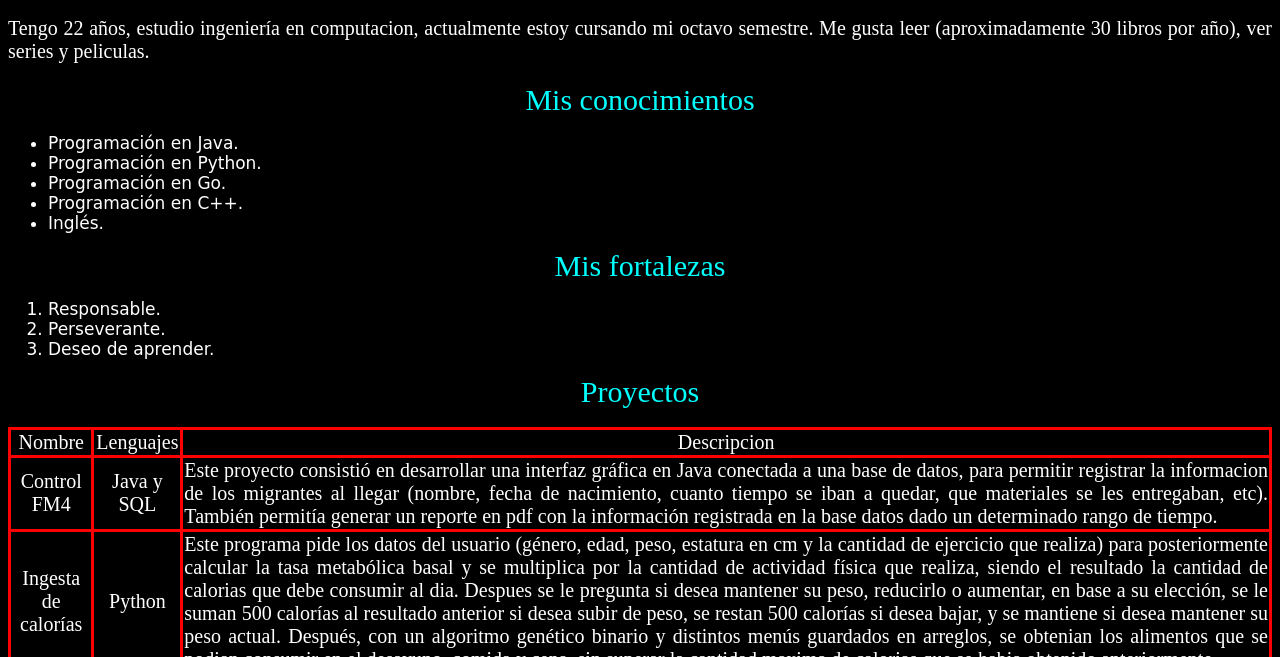
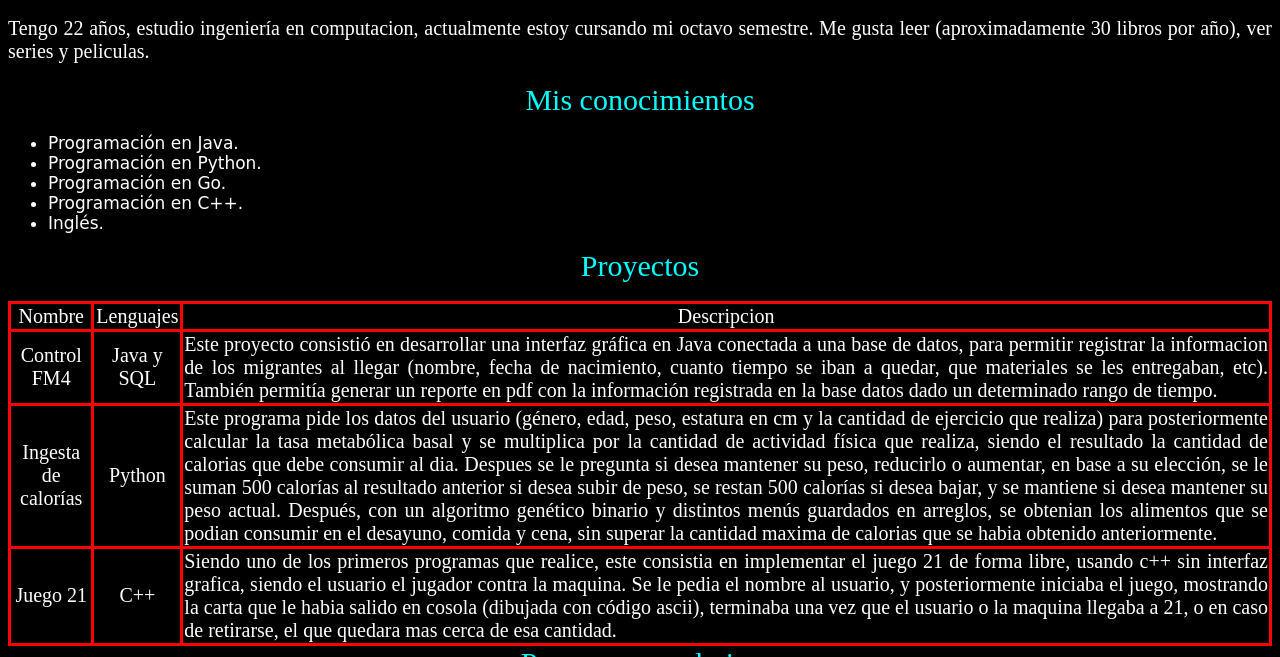
Before and after one commit to RJGG1999/HTML-Practica, a plain HTML site: page Index.html in a window 1280 px wide. Shown: the part 143-800 px from the top of the page. Drawn offline with Linux system fonts and the light colour scheme.

Commit message:
Se quito la seccion de fortalezas

```diff
--- a/Index.html
+++ b/Index.html
@@ -22,12 +22,6 @@
             <li>Programación en C++.</li>
             <li>Inglés.</li>
         </ul>
-        <section class="center">Mis fortalezas</section>
-        <ol>
-            <li>Responsable.</li>
-            <li>Perseverante.</li>
-            <li>Deseo de aprender.</li>
-        </ol>
         <section class="center">Proyectos</section><br>
         <table id="tabla" class="center1">
             <tr>
```
